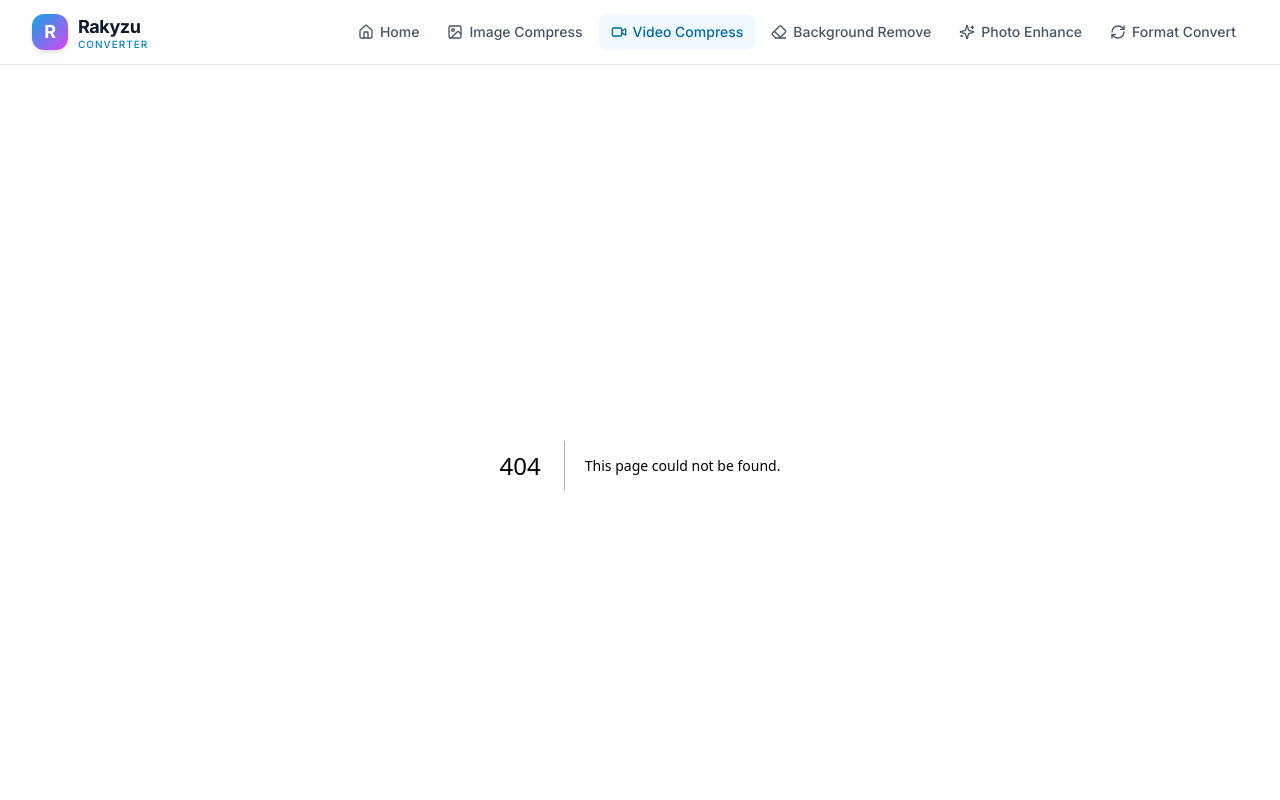
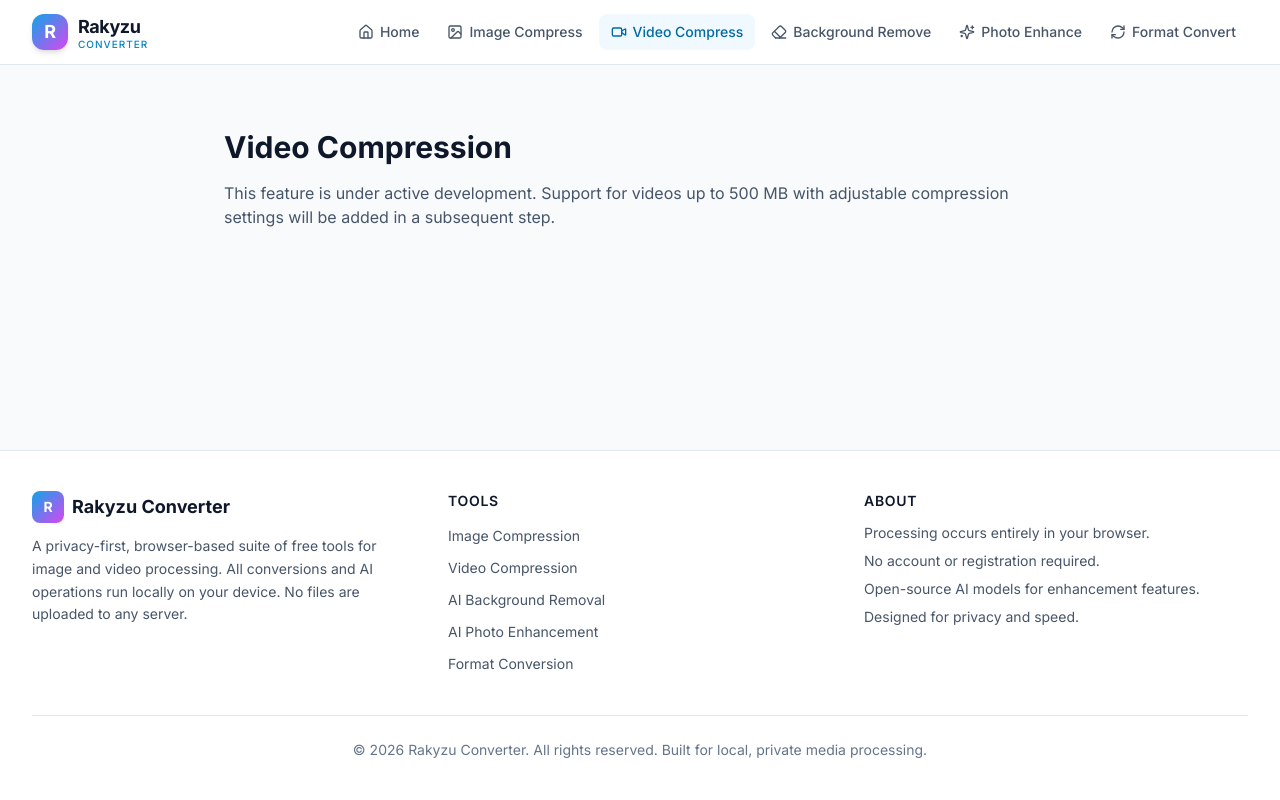
Before and after one commit to rakyzudev-cloud/RAKYZU, a Next.js app: page /video-compress in a window 1280 px wide. Before the commit this address had no page. Shown: the top 800 px of the page. Built offline with nearby package versions, Linux system fonts and the light colour scheme.

Commit message:
Add files via upload

```diff
--- /dev/null
+++ b/app/video-compress/page.tsx
@@ -0,0 +1,13 @@
+export default function VideoCompressPage() {
+  return (
+    <div className="mx-auto max-w-4xl px-4 py-16 sm:px-6 lg:px-8">
+      <h1 className="text-3xl font-bold text-slate-900 dark:text-white">
+        Video Compression
+      </h1>
+      <p className="mt-4 text-slate-600 dark:text-slate-400">
+        This feature is under active development. Support for videos up to 500 MB
+        with adjustable compression settings will be added in a subsequent step.
+      </p>
+    </div>
+  );
+}
```
